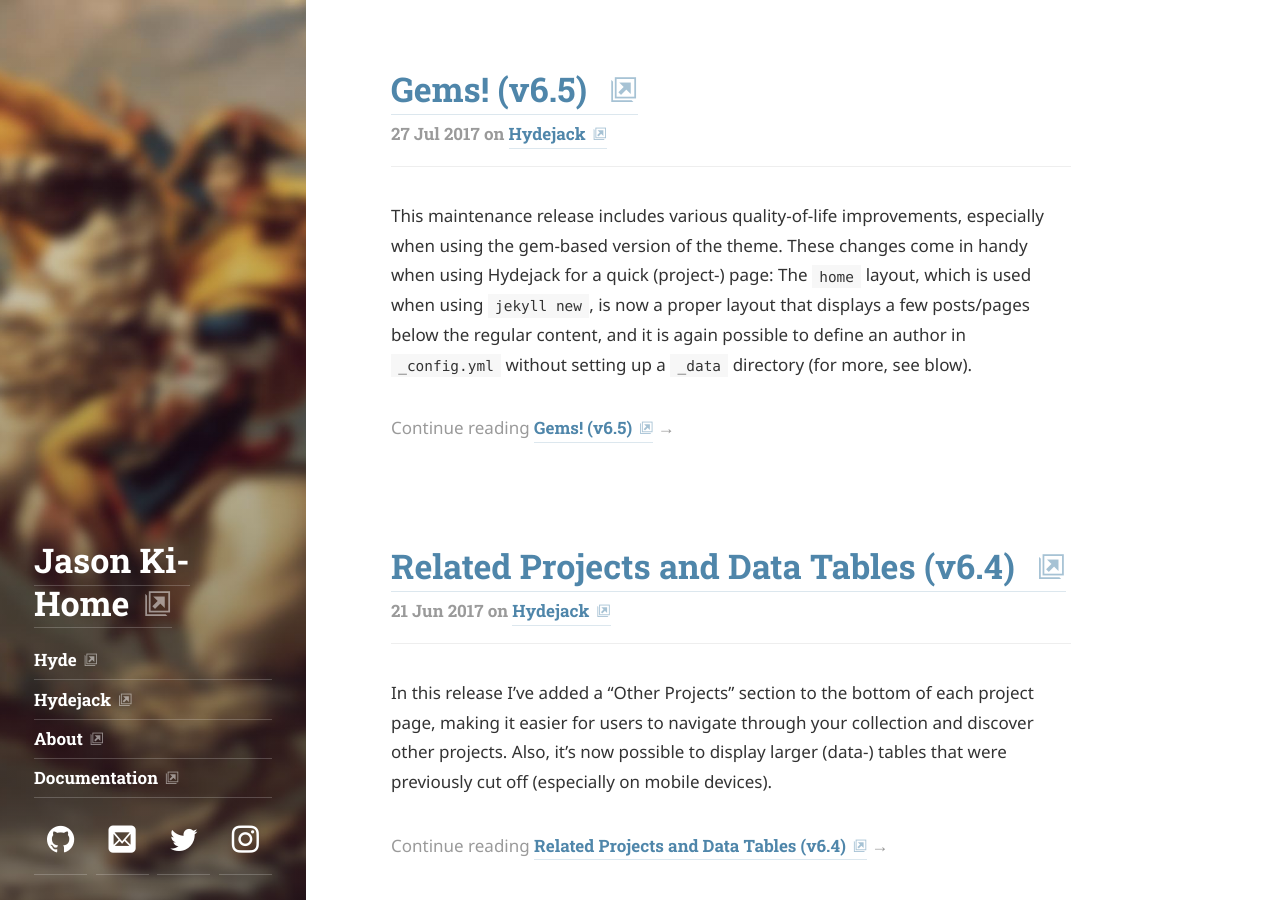
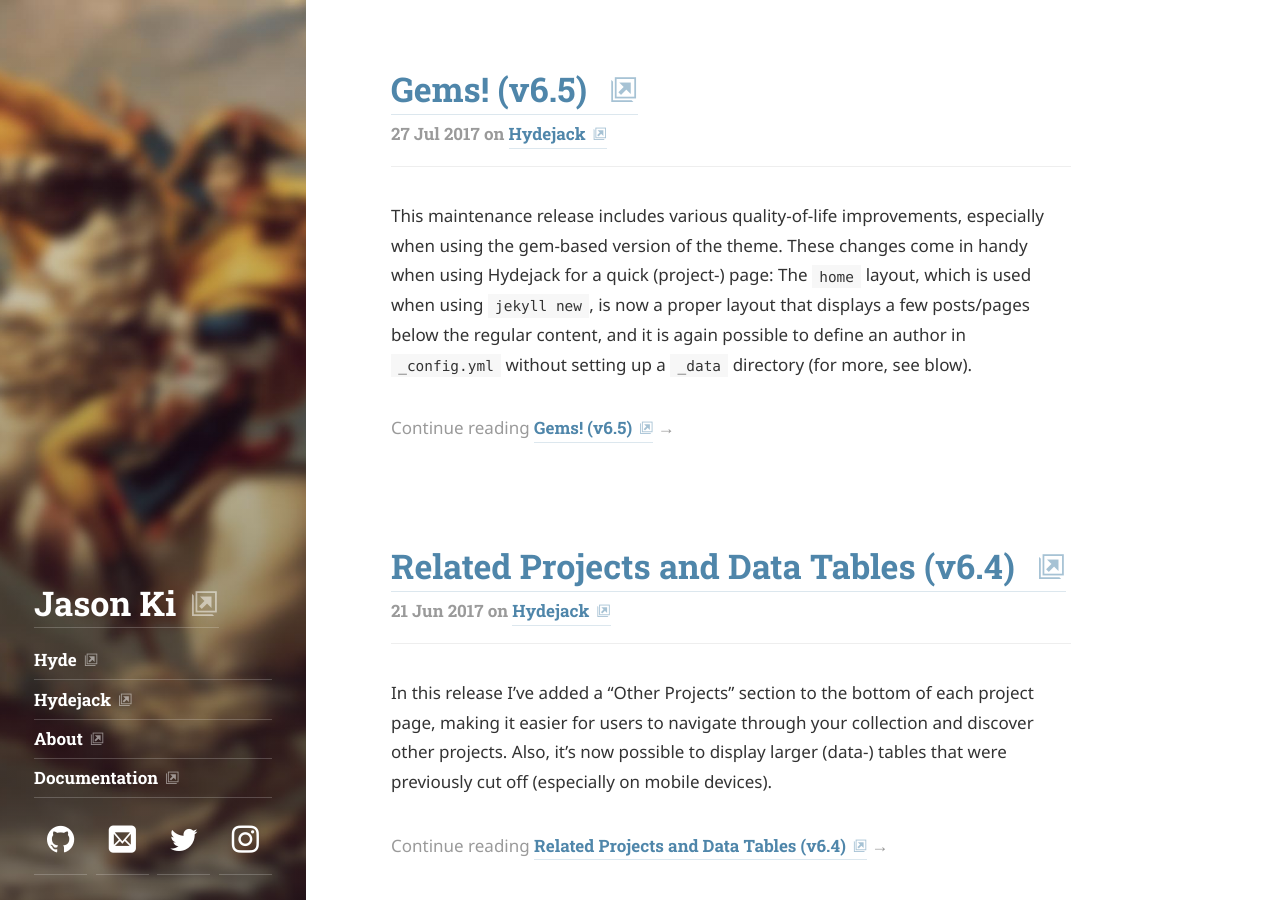
Before and after one commit to JasonJKi/jasonjki.github.io, a Jekyll site: the page built from index.html, in a window 1280 px wide and 900 px high. Built offline with Jekyll 4.4.1, drawn with Linux system fonts in a browser that asks for light colours; some web fonts are replaced; the list of posts is cut into pages by our own code.

Commit message:
Update _config.yml

```diff
--- a/_config.yml
+++ b/_config.yml
@@ -2,7 +2,7 @@
 #  User configuration
 # -----------------------------------------------------------------------------
 
-title:               Jason Ki- Home
+title:               Jason Ki
 
 # The unique resource location of your page.
 # Set to `https://<username>.github.io` when hosting on GitHub Pages
```
